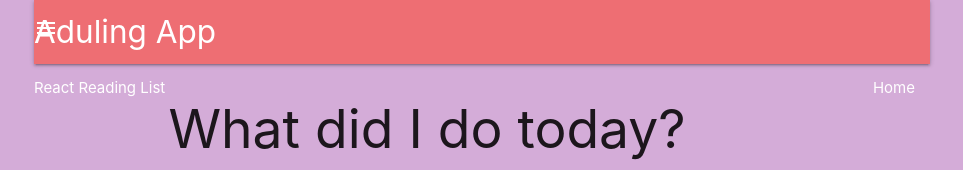
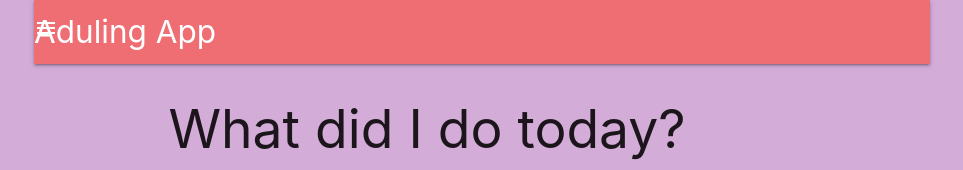
Before and after one commit to andrewtkemp/adulting, a React (Create React App) app in the folder client/: page / in a window 1280 px wide. Shown: the top 170 px of the page, without its empty margins (158-1121 px from the left). Built offline with nearby package versions, Linux system fonts and the light colour scheme.

Commit message:
updates to over ride pull

```diff
--- a/client/src/components/Nav/index.js
+++ b/client/src/components/Nav/index.js
@@ -16,9 +16,9 @@ function Nav() {
         <i className="material-icons">menu</i>
       </a>
 
-        React Reading List
+
      <ul className= "right hide-on-med-and-down">
-        <li><a href="#home">Home</a></li>
+        <li><a href="#home"></a></li>
         {/* <li><a href="#logout">Logout</a></li> */}
 
      </ul>
```
Also changed, not shown: 1 other file (tests, documents, lock files or other folders).
